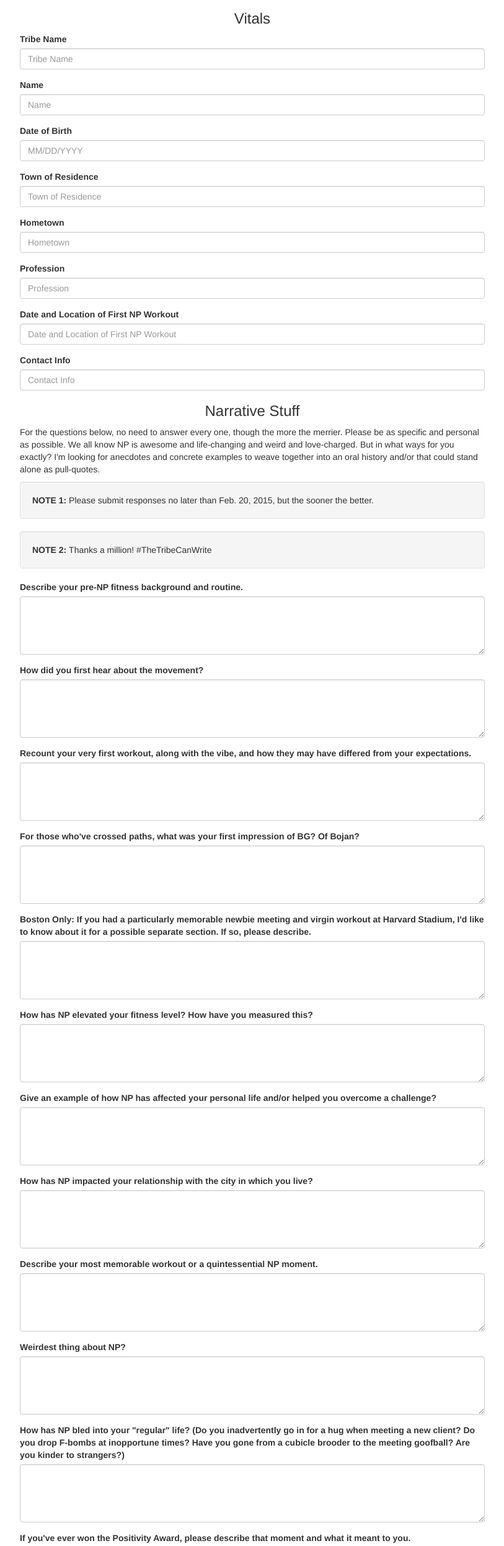
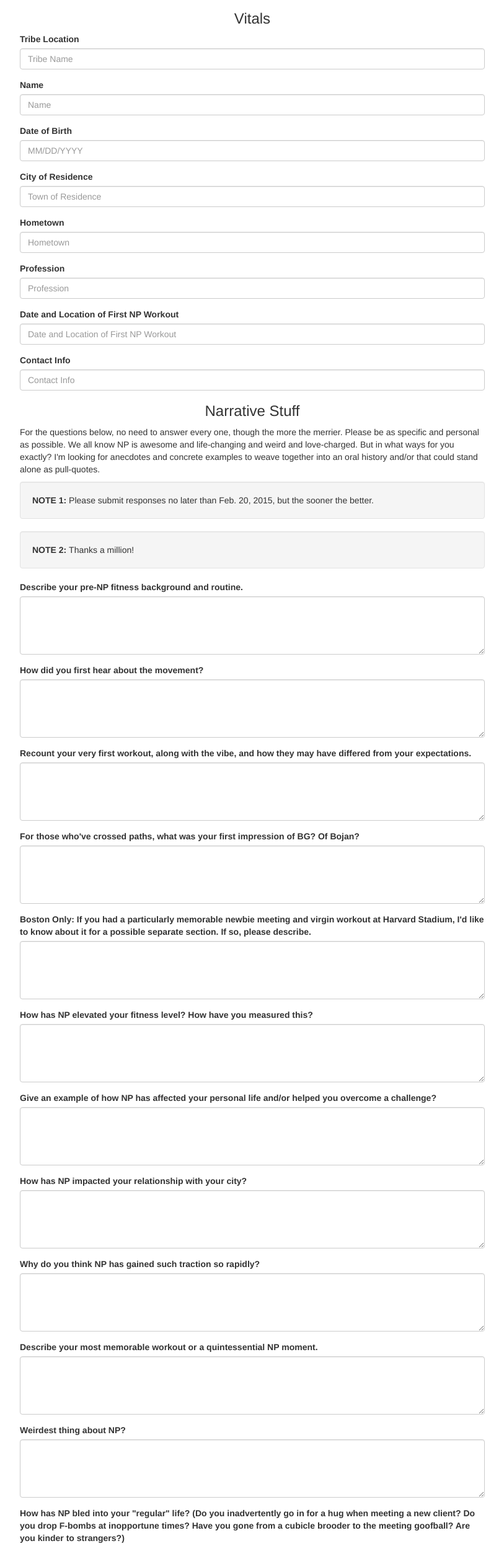
Before and after one commit to tonyd256/np-book, a plain HTML site: page index.html in a window 1280 px wide. Shown: the part 303-2797 px from the top of the page at 62% size, without its empty margins (233-1046 px from the left). Drawn offline with nearby package versions, Linux system fonts and the light colour scheme.

Commit message:
More revisions

```diff
--- a/index.html
+++ b/index.html
@@ -16,7 +16,7 @@
             <input type="hidden" name="utf8" value="✓">
             <h3 style="text-align: center">Vitals</h3>
             <div class="form-group">
-              <label for="tribe">Tribe Name</label>
+              <label for="tribe">Tribe Location</label>
               <input type"text" class="form-control" id="tribe" name="tribe" placeholder="Tribe Name">
             </div>
             <div class="form-group">
@@ -28,7 +28,7 @@
               <input type"text" class="form-control" id="dob" name="dob" placeholder="MM/DD/YYYY">
             </div>
             <div class="form-group">
-              <label for="town">Town of Residence</label>
+              <label for="town">City of Residence</label>
               <input type"text" class="form-control" id="town" name="town" placeholder="Town of Residence">
             </div>
             <div class="form-group">
@@ -61,7 +61,7 @@
             </div>
 
             <div class="well">
-              <span style="font-weight: bold">NOTE 2:</span><span>&nbsp;Thanks a million! #TheTribeCanWrite</span>
+              <span style="font-weight: bold">NOTE 2:</span><span>&nbsp;Thanks a million!</span>
             </div>
 
             <div class="form-group">
@@ -93,36 +93,40 @@
               <textarea class="form-control" rows="4" id="question7" name="question7"></textarea>
             </div>
             <div class="form-group">
-              <label for="question8">How has NP impacted your relationship with the city in which you live?</label>
+              <label for="question8">How has NP impacted your relationship with your city?</label>
               <textarea class="form-control" rows="4" id="question8" name="question8"></textarea>
             </div>
             <div class="form-group">
-              <label for="question9">Describe your most memorable workout or a quintessential NP moment.</label>
+              <label for="question9">Why do you think NP has gained such traction so rapidly?</label>
               <textarea class="form-control" rows="4" id="question9" name="question9"></textarea>
             </div>
             <div class="form-group">
-              <label for="question10">Weirdest thing about NP?</label>
+              <label for="question10">Describe your most memorable workout or a quintessential NP moment.</label>
               <textarea class="form-control" rows="4" id="question10" name="question10"></textarea>
             </div>
             <div class="form-group">
-              <label for="question11">How has NP bled into your "regular" life? (Do you inadvertently go in for a hug when meeting a new client? Do you drop F-bombs at inopportune times? Have you gone from a cubicle brooder to the meeting goofball? Are you kinder to strangers?)</label>
+              <label for="question11">Weirdest thing about NP?</label>
               <textarea class="form-control" rows="4" id="question11" name="question11"></textarea>
             </div>
             <div class="form-group">
-              <label for="question12">If you've ever won the Positivity Award, please describe that moment and what it meant to you.</label>
+              <label for="question12">How has NP bled into your "regular" life? (Do you inadvertently go in for a hug when meeting a new client? Do you drop F-bombs at inopportune times? Have you gone from a cubicle brooder to the meeting goofball? Are you kinder to strangers?)</label>
               <textarea class="form-control" rows="4" id="question12" name="question12"></textarea>
             </div>
             <div class="form-group">
-              <label for="question13">What do your non-NP friends and family think of your involvement?</label>
+              <label for="question13">If you've ever won the Positivity Award, please describe that moment and what it meant to you.</label>
               <textarea class="form-control" rows="4" id="question13" name="question13"></textarea>
             </div>
             <div class="form-group">
-              <label for="question14">Describe NP in one sentence.</label>
+              <label for="question14">What do your non-NP friends and family think of your involvement?</label>
               <textarea class="form-control" rows="4" id="question14" name="question14"></textarea>
             </div>
             <div class="form-group">
-              <label for="question15">Additional thoughts? Include them here.</label>
+              <label for="question15">Describe NP in one word.</label>
               <textarea class="form-control" rows="4" id="question15" name="question15"></textarea>
+            </div>
+            <div class="form-group">
+              <label for="question16">Additional thoughts? Include them here.</label>
+              <textarea class="form-control" rows="4" id="question16" name="question16"></textarea>
             </div>
             <div class="form-group">
               <button class="btn btn-primary pull-right" style="margin-bottom: 20px" type="submit">Sumbit</button>
```
